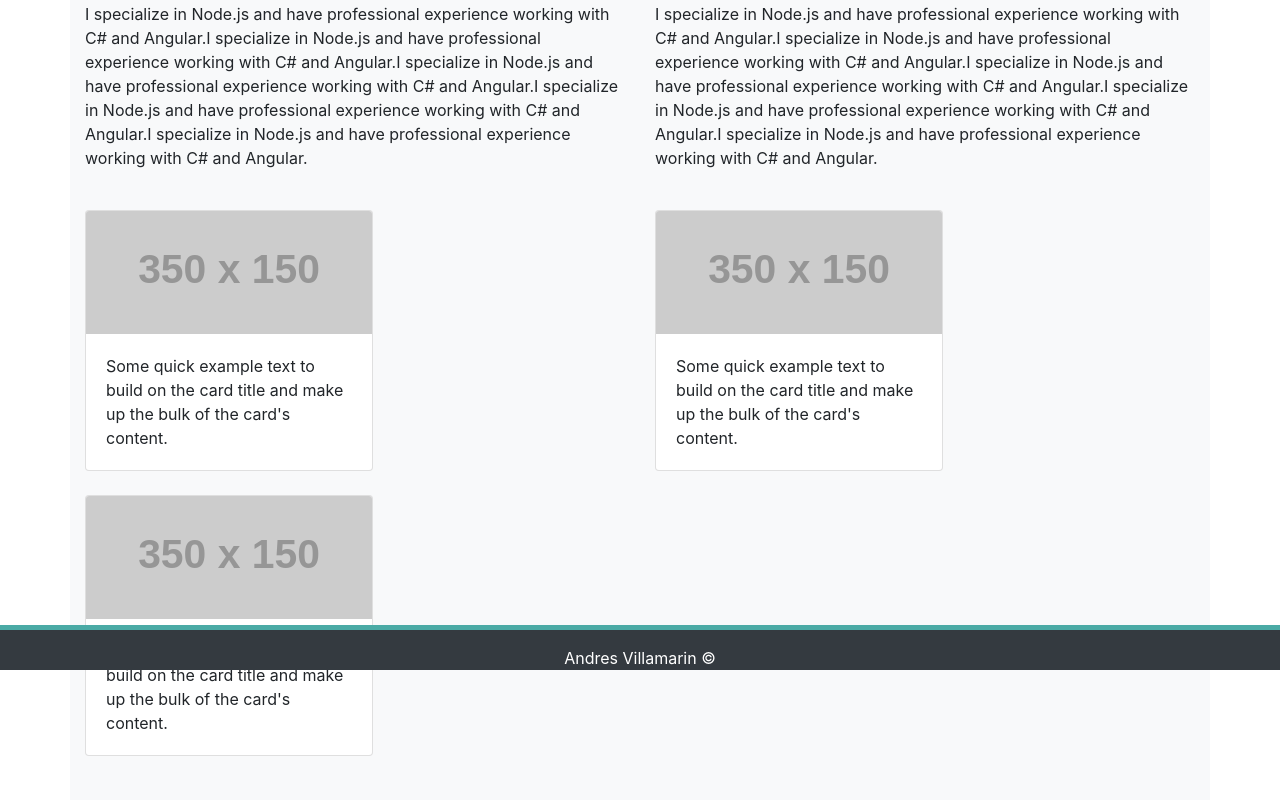
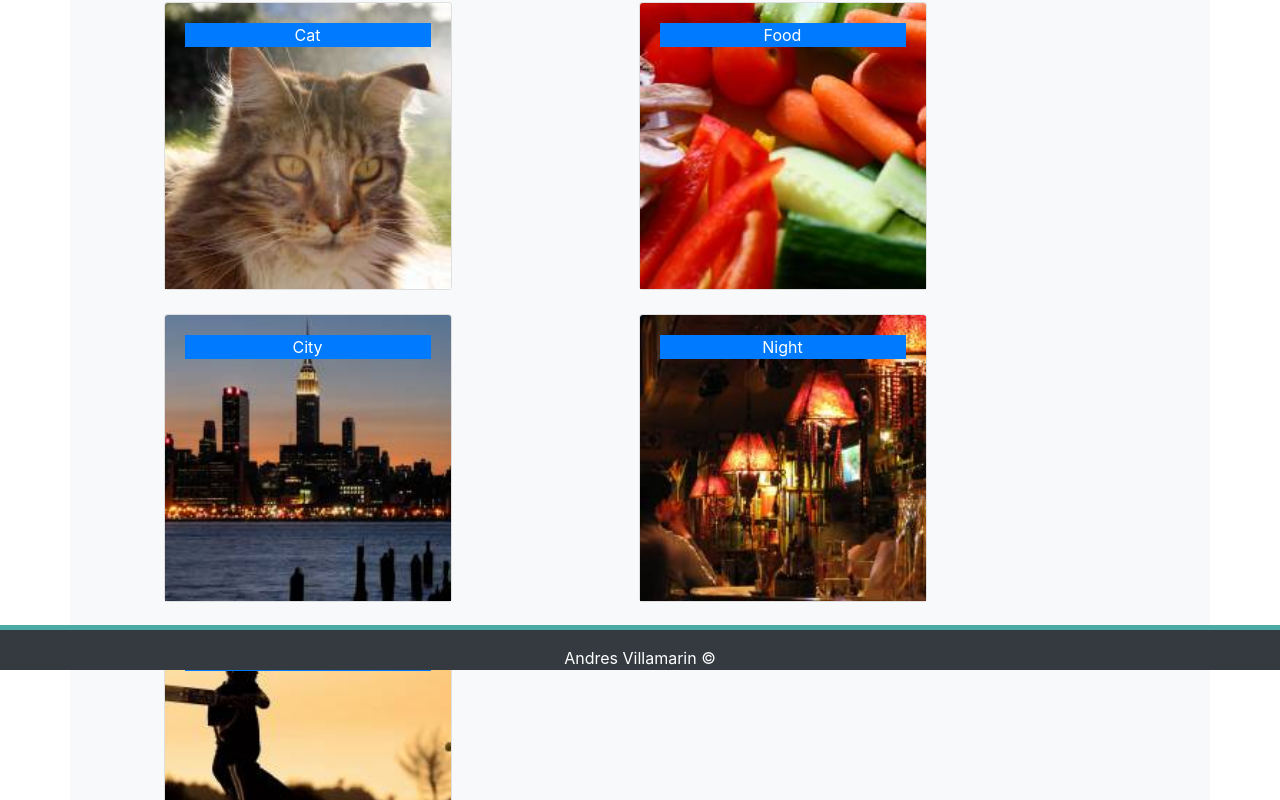
Before and after one commit to andresjoelv/bootstrap-portfolio, a plain HTML site: page portfolio.html in a window 1280 px wide. Shown: the part 130-930 px from the top of the page. Drawn offline with nearby package versions, Linux system fonts and the light colour scheme; placeholder pictures from the web are drawn by us.

Commit message:
final commit

```diff
--- a/portfolio.html
+++ b/portfolio.html
@@ -3,6 +3,7 @@
     <head>
         <title>Bootstrap-Portfolio</title>
 
+        <meta name="viewport" content="width=device-width, initial-scale=1">
         <!-- Bootstrap cdn-->
         <link rel="stylesheet" href="https://stackpath.bootstrapcdn.com/bootstrap/4.1.3/css/bootstrap.min.css" integrity="sha384-MCw98/SFnGE8fJT3GXwEOngsV7Zt27NXFoaoApmYm81iuXoPkFOJwJ8ERdknLPMO" crossorigin="anonymous">
 
@@ -38,59 +39,61 @@
             </nav>
         </header>
 
-        <section class="container bg-light" style="margin-top: 30px;">
+        <section class="container bg-light justify-content-end" style="margin-top: 30px; ">
             <div class="row">
-                <div class="col-xs-12">
+                <div class="col-xs-12 ml-5">
                     <h2 style="color: #4AAAA5;">Portfolio</h2>
                 </div>
             </div>
             <div class="row">
-                <div class="col-xs-12 col-md-6">
-                    <div>
-                        <p>I specialize in Node.js and have professional experience working with C# and Angular.I specialize in Node.js and have professional experience working with C# and Angular.I specialize in Node.js and have professional experience working with C# and Angular.I specialize in Node.js and have professional experience working with C# and Angular.I specialize in Node.js and have professional experience working with C# and Angular.</p>
-                    </div>
-                </div>
-                <div class="col-xs-12 col-md-6">
-                        <div>
-                                <p>I specialize in Node.js and have professional experience working with C# and Angular.I specialize in Node.js and have professional experience working with C# and Angular.I specialize in Node.js and have professional experience working with C# and Angular.I specialize in Node.js and have professional experience working with C# and Angular.I specialize in Node.js and have professional experience working with C# and Angular.</p>
-                            </div>
-                </div>
-            </div>
-            <br />
-            <div class="row">
-                <div class="col-xs-12 col-md-6">
-                    <div class="card" style="width: 18rem;">
-                        <img class="card-img-top" src="https://via.placeholder.com/350x150" alt="Card image cap">
-                        <div class="card-body">
-                            <p class="card-text">Some quick example text to build on the card title and make up the bulk of the card's content.</p>
+                <div class="col-xs-12 col-sm-12 col-md-5 text-center mb-4">
+                    <div class="card mx-auto" style="width: 18rem;">
+                        <img class="card-img-top" src="images/cat.jpg" alt="Card image cap">
+                        <div class="card-img-overlay">
+                            <p class="card-text bg-primary text-white">Cat</p>
                         </div>
                     </div>
                 </div>
-                <div class="col-xs-12 col-md-6">
-                    <div class="card" style="width: 18rem;">
-                        <img class="card-img-top" src="https://via.placeholder.com/350x150" alt="Card image cap">
-                        <div class="card-body">
-                            <p class="card-text">Some quick example text to build on the card title and make up the bulk of the card's content.</p>
+                <div class="col-xs-12 col-sm-12 col-md-5 text-center mb-4">
+                    <div class="card mx-auto" style="width: 18rem;">
+                        <img class="card-img-top" src="images/food.jpg" alt="Card image cap">
+                        <div class="card-img-overlay">
+                            <p class="card-text bg-primary text-white">Food</p>
                         </div>
                     </div>
                 </div>
             </div>
-            <br />
             <div class="row">
-                <div class="col-xs-12 col-md-6">
-                    <div class="card" style="width: 18rem;">
-                        <img class="card-img-top" src="https://via.placeholder.com/350x150" alt="Card image cap">
-                        <div class="card-body">
-                            <p class="card-text">Some quick example text to build on the card title and make up the bulk of the card's content.</p>
+                <div class="col-xs-12 col-sm-12 col-md-5 text-center mb-4">
+                    <div class="card mx-auto" style="width: 18rem;">
+                        <img class="card-img-top" src="images/city.jpg" alt="Card image cap">
+                        <div class="card-img-overlay">
+                            <p class="card-text bg-primary text-white">City</p>
+                        </div>
+                    </div>
+                </div>
+                <div class="col-xs-12 col-sm-12 col-md-5 text-center mb-4">
+                    <div class="card mx-auto" style="width: 18rem;">
+                        <img class="card-img-top" src="images/night.jpg" alt="Card image cap">
+                        <div class="card-img-overlay">
+                            <p class="card-text bg-primary text-white">Night</p>
                         </div>
                     </div>
                 </div>
             </div>
-            <br />
-            <br />
-            <br />
-            <br />
+            <div class="row">
+                <div class="col-xs-12 col-sm-12 col-md-5 text-center mb-4">
+                    <div class="card mx-auto" style="width: 18rem;">
+                        <img class="card-img-top" src="images/sport.jpg" alt="Card image cap">
+                        <div class="card-img-overlay">
+                            <p class="card-text bg-primary text-white">Sport</p>
+                        </div>
+                    </div>
+                </div>
+            </div>
         </section>
+        <br />
+        <br />
 
         <footer class="page-footer fixed-bottom bg-dark" style="border-top: 5px solid #4AAAA5">
             <div class="footer-copyright text-center pt-3 text-white">Andres Villamarin &copy;</div>
```
Also changed, not shown: contact.html (+6 -1 lines), index.html (+8 -2 lines), images/cat.jpg (added), images/city.jpg (added), images/connectwork.png (added), images/food.jpg (added), images/me2.jpg (added), images/night.jpg (added), images/sport.jpg (added).
